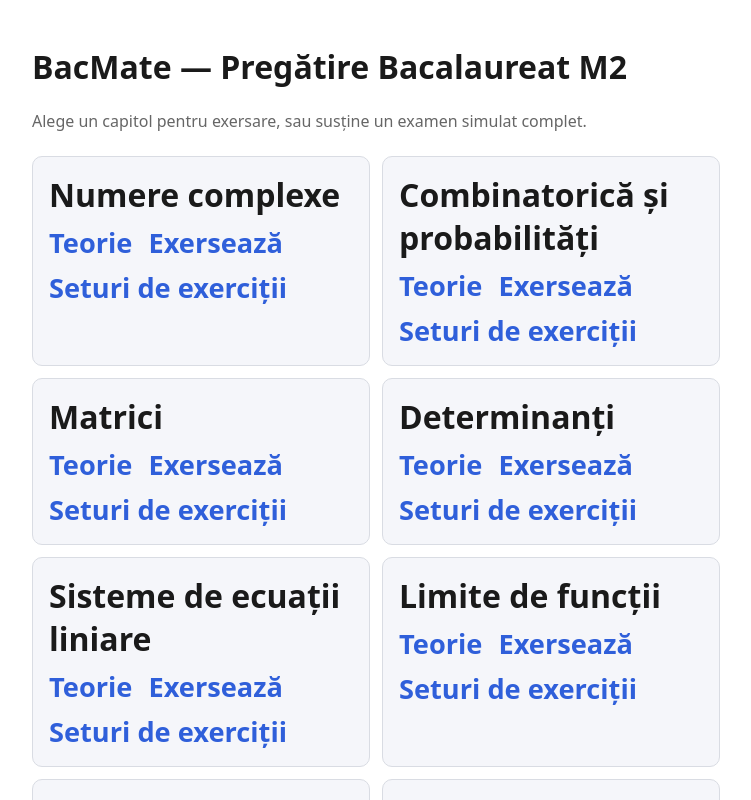
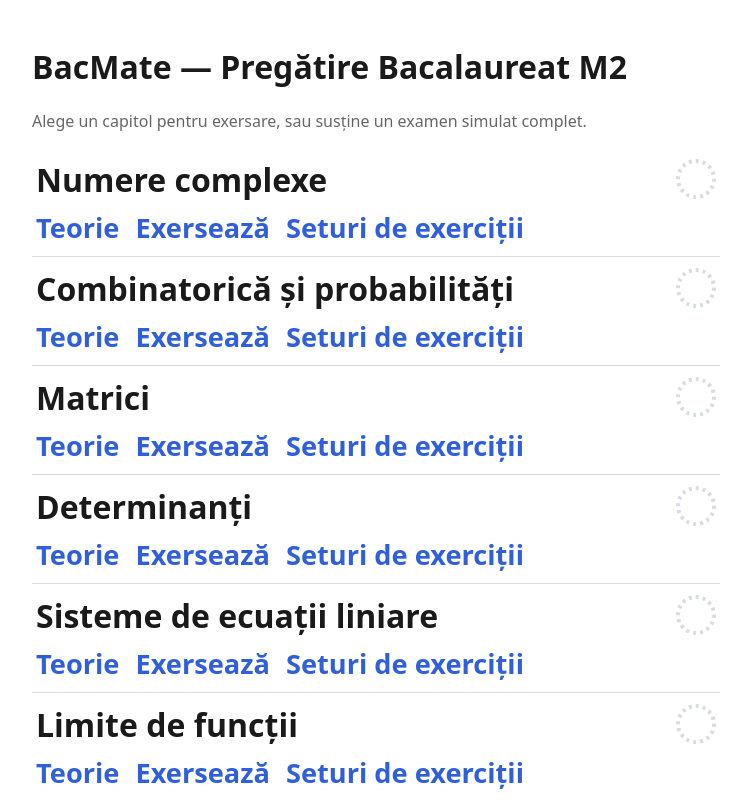
Before and after one commit to iargintaru-del/bacmate, a React (Vite) app: page /#/ in a window 1280 px wide. Shown: the top 800 px of the page, without its empty margins (264-1015 px from the left). Built offline with nearby package versions, Linux system fonts and the light colour scheme.

Commit message:
Restructure TopicCard into a chapter row with ProgressRing

```diff
--- a/src/components/TopicCard.tsx
+++ b/src/components/TopicCard.tsx
@@ -1,5 +1,6 @@
 import { Link } from "react-router-dom";
 import type { Topic } from "../types";
+import { ProgressRing } from "./ProgressRing";
 
 interface TopicCardProps {
   topic: Topic;
@@ -11,22 +12,18 @@ interface TopicCardProps {
 
 export function TopicCard({ topic, label, accuracy, attempted, hasSets }: TopicCardProps) {
   return (
-    <div className="topic-card">
-      <div className="topic-card__title">{label}</div>
-      {attempted > 0 && (
-        <div className="topic-card__stats">
-          {Math.round(accuracy * 100)}% corect ({attempted} întrebări)
-        </div>
-      )}
-      <div className="topic-card__actions">
-        <Link to={`/theory/${topic}`} className="topic-card__action">
+    <div className="chapter-row">
+      <div className="chapter-row__title">{label}</div>
+      <ProgressRing accuracy={accuracy} attempted={attempted} />
+      <div className="chapter-row__actions">
+        <Link to={`/theory/${topic}`} className="chapter-row__action">
           Teorie
         </Link>
-        <Link to={`/quiz/${topic}`} className="topic-card__action">
+        <Link to={`/quiz/${topic}`} className="chapter-row__action">
           Exersează
         </Link>
         {hasSets && (
-          <Link to={`/quiz/${topic}/sets`} className="topic-card__action">
+          <Link to={`/quiz/${topic}/sets`} className="chapter-row__action">
             Seturi de exerciții
           </Link>
         )}
--- a/src/styles/index.css
+++ b/src/styles/index.css
@@ -55,40 +55,40 @@ body {
   max-width: 900px;
 }
 
-.topic-grid {
-  display: grid;
-  grid-template-columns: repeat(auto-fill, minmax(300px, 1fr));
-  gap: 12px;
+.chapter-list {
+  display: flex;
+  flex-direction: column;
   margin: 24px 0;
 }
 
-.topic-card {
-  padding: 16px;
-  border: 1px solid var(--border);
-  border-radius: 10px;
-  background: var(--card-bg);
+.chapter-row {
+  display: flex;
+  flex-wrap: wrap;
+  align-items: center;
+  gap: 8px 16px;
+  padding: 10px 4px;
+  border-bottom: 1px solid var(--border);
 }
 
-.topic-card__title {
+.chapter-row:last-child {
+  border-bottom: none;
+}
+
+.chapter-row__title {
   font-weight: 600;
   font-size: 2rem;
-  margin-bottom: 6px;
+  flex: 1 1 auto;
+  min-width: 200px;
 }
 
-.topic-card__stats {
-  color: var(--muted);
-  font-size: 1.8rem;
-}
-
-.topic-card__actions {
+.chapter-row__actions {
   display: flex;
   flex-wrap: wrap;
   align-items: baseline;
   gap: 8px 16px;
-  margin-top: 8px;
 }
 
-.topic-card__action {
+.chapter-row__action {
   font-size: 1.7rem;
   font-weight: 600;
   color: var(--accent);
```
